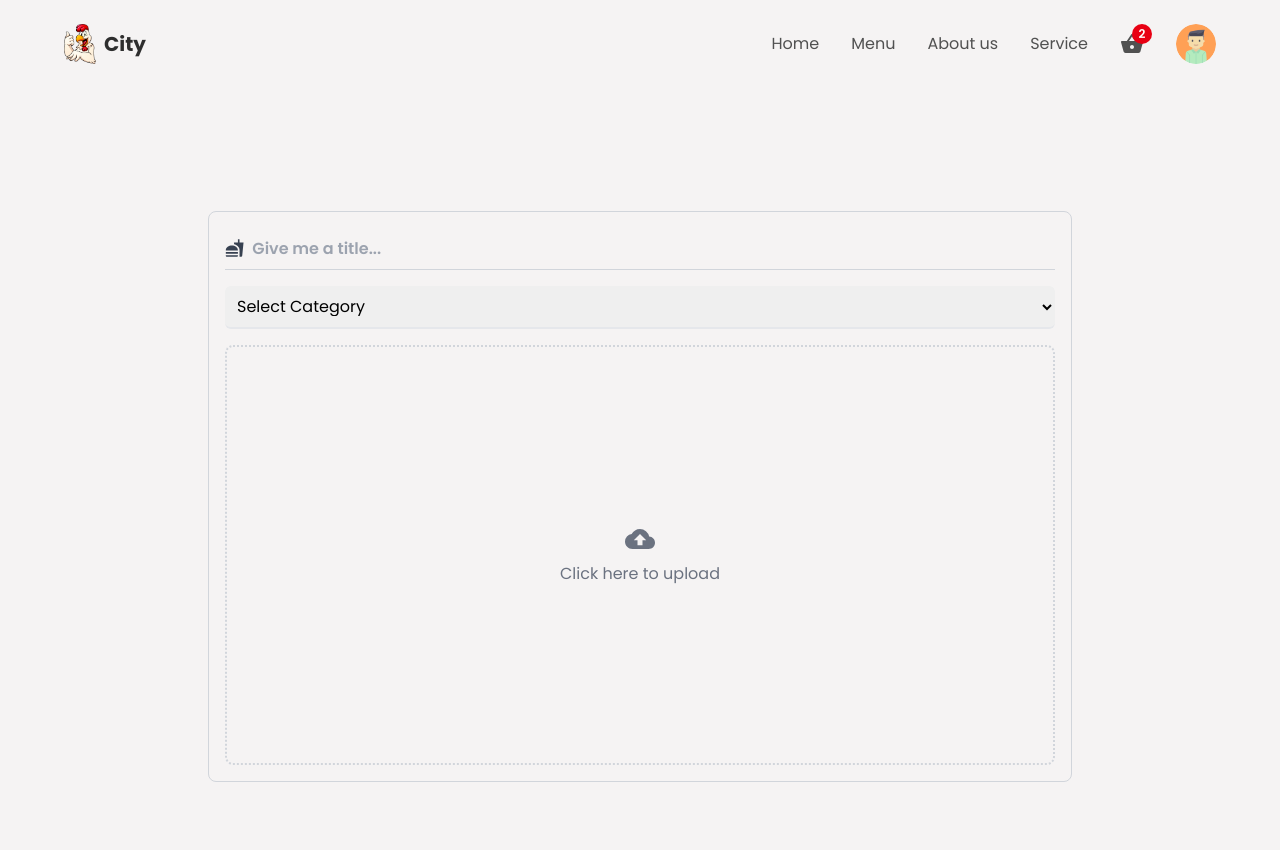
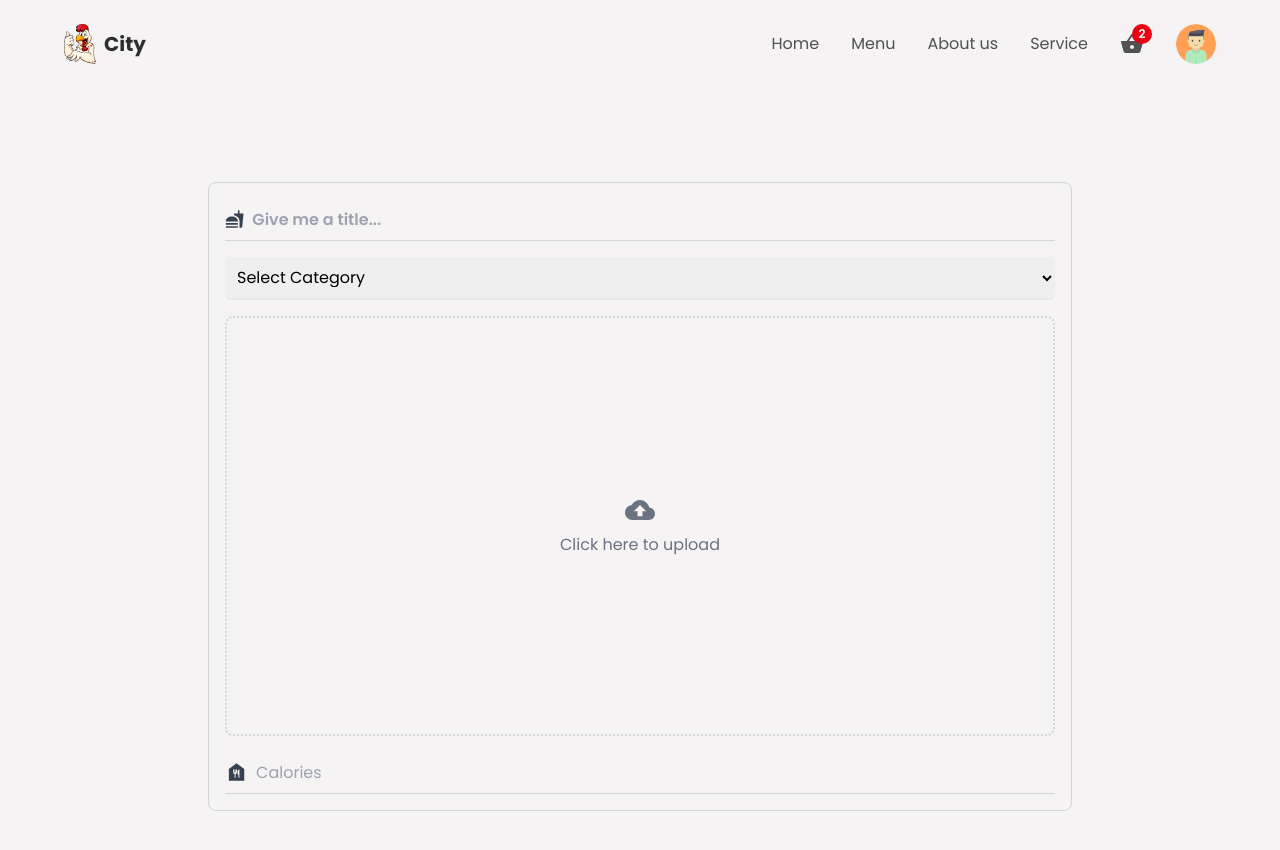
Before and after one commit to nkmills/foodDeliveryFullStack, a React (Create React App) app: page /createItem in a window 1280 px wide. Shown: the top 850 px of the page. Built offline with nearby package versions, Linux system fonts and the light colour scheme.

Commit message:
createContainer calories form created

```diff
--- a/src/components/CreateContainer.jsx
+++ b/src/components/CreateContainer.jsx
@@ -1,7 +1,7 @@
 import React, { useState } from "react";
 import { motion } from "framer-motion";
 
-import {MdFastfood, MdCloudUpload} from 'react-icons/md'
+import {MdFastfood, MdCloudUpload, MdDelete, MdFoodBank} from 'react-icons/md'
 import { categories } from "../utils/data";
 import Loader from "./Loader";
 
@@ -19,6 +19,8 @@
   const [isLoading, setIsLoading] = useState(false);
 
   const uploadImage = () => {};
+
+  const deleteImage = () => {};
 
   return (
     <div className="w-full min-h-screen h-auto flex items-center justify-center">
@@ -82,10 +84,29 @@
                   <p className="text-gray-500 hover:text-gray-700">Click here to upload</p>
                 </div>
                 <input type="file" name="uploadimage" accept="image/*"
-                onChange={uploadImage} className="w-0 h-0"/>
+                onChange={uploadImage} className="w-0 h-0"
+                />
                 </label>
-              </> : <></>}
+              </> : <><div className="relative h-full">
+                <img src={imageAsset} alt="uploaded image" className="w-full h-full object-cover" />
+                <button type="button" className="absolute bottom-3
+                right-3 p-3 rounded-full bg-red-500 text-xl
+                cursor-pointer outline-none hover:shadow-md
+                duration-500 transition-all ease-in-out"
+                onClick={deleteImage}><MdDelete className="text-white" /></button>
+                </div></>}
           </>}
+        </div>
+
+        <div className="w-full flex flex-col md:flex-row items-center
+        gap-3">
+          <div className="w-full py-2 border-b border-gray-300
+          flex items-center gap-2">
+            <MdFoodBank className="text-gray-700 text-2xl"/>
+            <input type="text" required placeholder="Calories"
+            className="w-full h-full text-bg bg-transparent
+            outline-none border-none placeholder:text-gray-400 " />
+          </div>
         </div>
       </div>
     </div>
```
